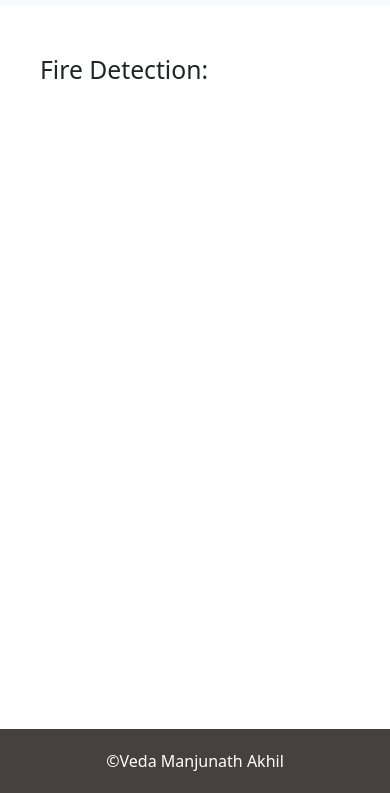
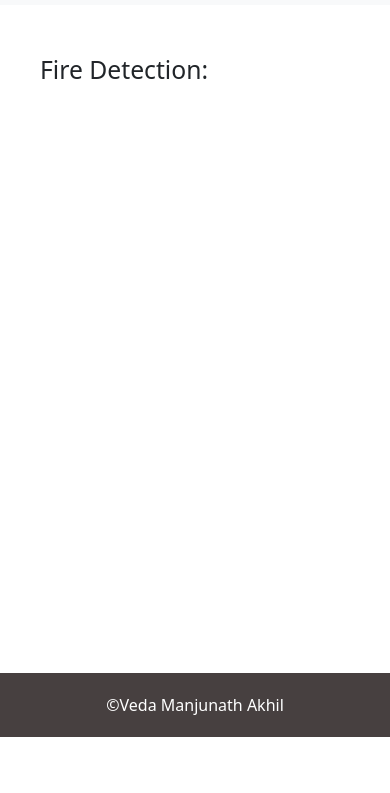
Before and after one commit to aerrojuakhil/monitoring-and-control-system, a plain HTML site: page fire.html in a window 390 px wide. Shown: the part 91-884 px from the top of the page. After the commit the page ends 844 px from the top, so only its background shows below. Drawn offline with nearby package versions, Linux system fonts and the light colour scheme; no server answers.

Commit message:
Update fire.html

```diff
--- a/fire.html
+++ b/fire.html
@@ -10,9 +10,19 @@
     <link href="https://cdn.jsdelivr.net/npm/bootstrap@5.1.3/dist/css/bootstrap.min.css" rel="stylesheet"
         integrity="sha384-1BmE4kWBq78iYhFldvKuhfTAU6auU8tT94WrHftjDbrCEXSU1oBoqyl2QvZ6jIW3" crossorigin="anonymous">
 
-    <title>Smart Home Control and Monitoring System</title>
+    <title>Monitoring and Control System</title>
 </head>
+<style>
+    main {
+        min-height: calc(100vh - 56px - 64px);
+    }
 
+    @media screen and (max-width: 480px) {
+        main {
+            min-height: calc(100vh - 112px - 64px);
+        }
+    }
+</style>
 
 <body>
     <nav class="navbar navbar-expand-lg navbar-light bg-light sticky-top">
@@ -42,7 +52,7 @@
         </div>
     </nav>
 
-    <main style="min-height: calc(100vh - 56px - 64px);">
+    <main>
         <div>
             <h2 style="padding: 50px 0px 0px 40px;">
                 Fire Detection: <span id="flame_val"></span><br><br>
@@ -50,7 +60,8 @@
         </div>
     </main>
     <footer>
-                <div class="container-fluid footer d-flex justify-content-center" style="background-color: #474040; color:white;padding: 20px;">
+        <div class="container-fluid footer d-flex justify-content-center"
+            style="background-color: #474040; color:white;padding: 20px;">
             &copy;Veda Manjunath Akhil
         </div>
     </footer>
@@ -62,12 +73,12 @@
         integrity="sha384-ka7Sk0Gln4gmtz2MlQnikT1wXgYsOg+OMhuP+IlRH9sENBO0LRn5q+8nbTov4+1p"
         crossorigin="anonymous"></script>
     <script>
-        setInterval(function() {
+        setInterval(function () {
             getData();
         }, 1000);
         function getData() {
             var xhttp = new XMLHttpRequest();
-      xhttp.onreadystatechange = function() {
+            xhttp.onreadystatechange = function () {
                 if (this.readyState == 4 && this.status == 200) {
                     document.getElementById("flame_val").innerHTML =
                         this.responseText;
```
Lines whose indentation alone changed are shown as unchanged.
